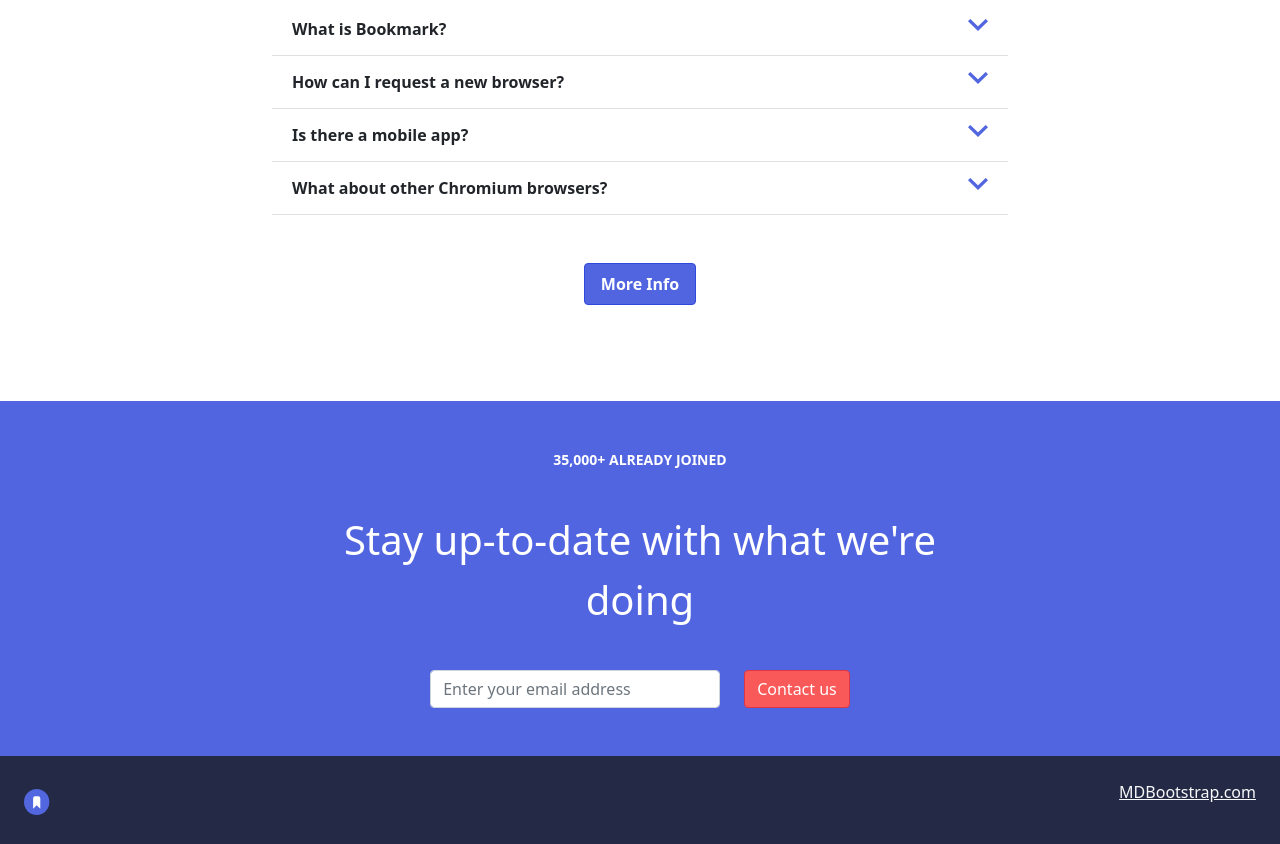
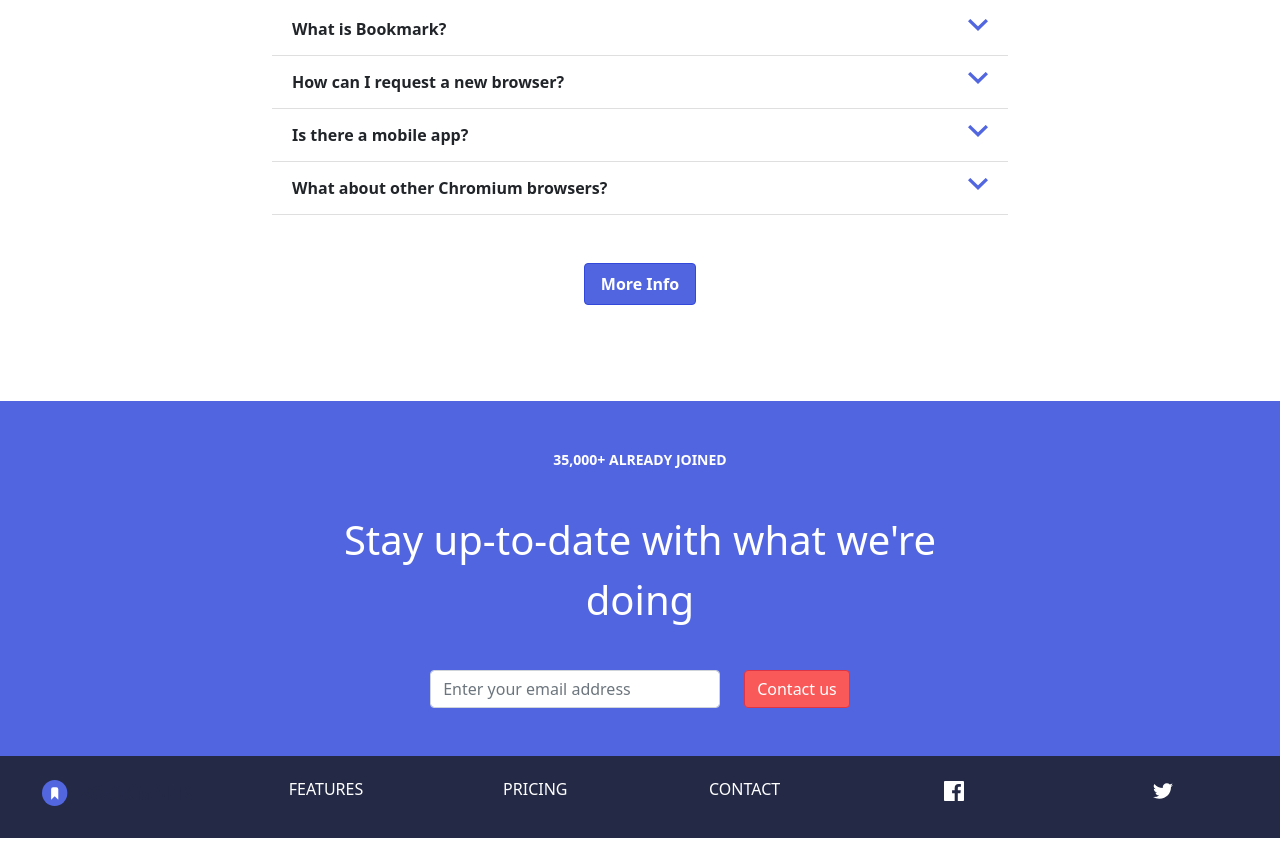
Before and after one commit to Sandra-Herrerias/Sprint2, a website: page src/index.html in a window 1280 px wide. Shown: the part 2120-2964 px from the top of the page. Drawn offline with nearby package versions, Linux system fonts and the light colour scheme.

Commit message:
footer changes

```diff
--- a/scss/main.scss
+++ b/scss/main.scss
@@ -123,6 +123,10 @@
     background-color: rgba(36, 41, 70, 255);
 }
 
+.footerLast a {
+    text-decoration: none;
+}
+
 
 /*** MIXINS ***/
 
@@ -229,3 +233,9 @@
         margin-top: 8rem;
     }
 }
+
+#footerLast .col {
+    @include mdMax {
+        width: 100%;
+    }
+}
--- a/src/index.html
+++ b/src/index.html
@@ -276,11 +276,10 @@
         </section>
         </div>
         <!-- Footer -->
-        <div class=" mt-5">
+        <div class="mt-5">
             <footer class="bg-light text-center">
                 <!-- Grid container -->
                 <div class="p-4 pb-0 footerIni">
-
                     <div class="row d-flex justify-content-center">
                         <!--Grid column-->
                         <div class="col-6">
@@ -328,16 +327,48 @@
                 <!-- Grid container -->
 
                 <!-- Copyright -->
-                <div class="d-flex justify-content-between p-4 text-white footerLast">
-                    <a class="navbar-brand" href="#">
-                        <!-- Logo Image -->
-                        <img src="img/Imagenes/logo-bookmark.svg" width="150" alt="logo-bookmark" class="d-inline-block align-middle mr-2" />
-                    </a>
-                    <a class="text-light" href="https://mdbootstrap.com/">MDBootstrap.com</a>
+
+                <div id="footerLast" class="row d-flex justify-content-between p-4 text-white footerLast">
+                    <div class="col ">
+                        <h6 class="text-uppercase font-weight-bold">
+                            <a href="#!" class="text-white">
+                                <!-- Logo Image -->
+                                <img src="img/Imagenes/logo-bookmark.svg" width="150" alt="logo-bookmark" class=" mr-2" /></a>
+                        </h6>
+                    </div>
+                    <div class="col">
+                        <h6 class="text-uppercase font-weight-bold">
+                            <a href="#!" class="text-white">FEATURES</a>
+                        </h6>
+                    </div>
+                    <div class="col">
+                        <h6 class="text-uppercase font-weight-bold">
+                            <a href="#!" class="text-white">PRICING</a>
+                        </h6>
+                    </div>
+                    <div class="col">
+                        <h6 class="text-uppercase font-weight-bold">
+                            <a href="#!" class="text-white">CONTACT</a>
+                        </h6>
+                    </div>
+                    <div class="col">
+                        <h6 class="text-uppercase font-weight-bold">
+                            <a href="#!" class="text-white">
+                                <!-- facebook Image -->
+                                <img src="img/Imagenes/icon-facebook.svg" width="20" alt="icon-facebook" /></a>
+                        </h6>
+                    </div>
+                    <div class="col">
+                        <h6 class="text-uppercase font-weight-bold">
+                            <a href="#!" class="text-white">
+                                <!-- twitter Image -->
+                                <img src="img/Imagenes/icon-twitter.svg" width="20" alt="icon-twitter" /></a>
+                        </h6>
+                    </div>
                 </div>
+
                 <!-- Copyright -->
             </footer>
-
         </div>
         <!-- End of .container -->
 </body>
```
Also changed, not shown: scss/main.css, 1 other file.
